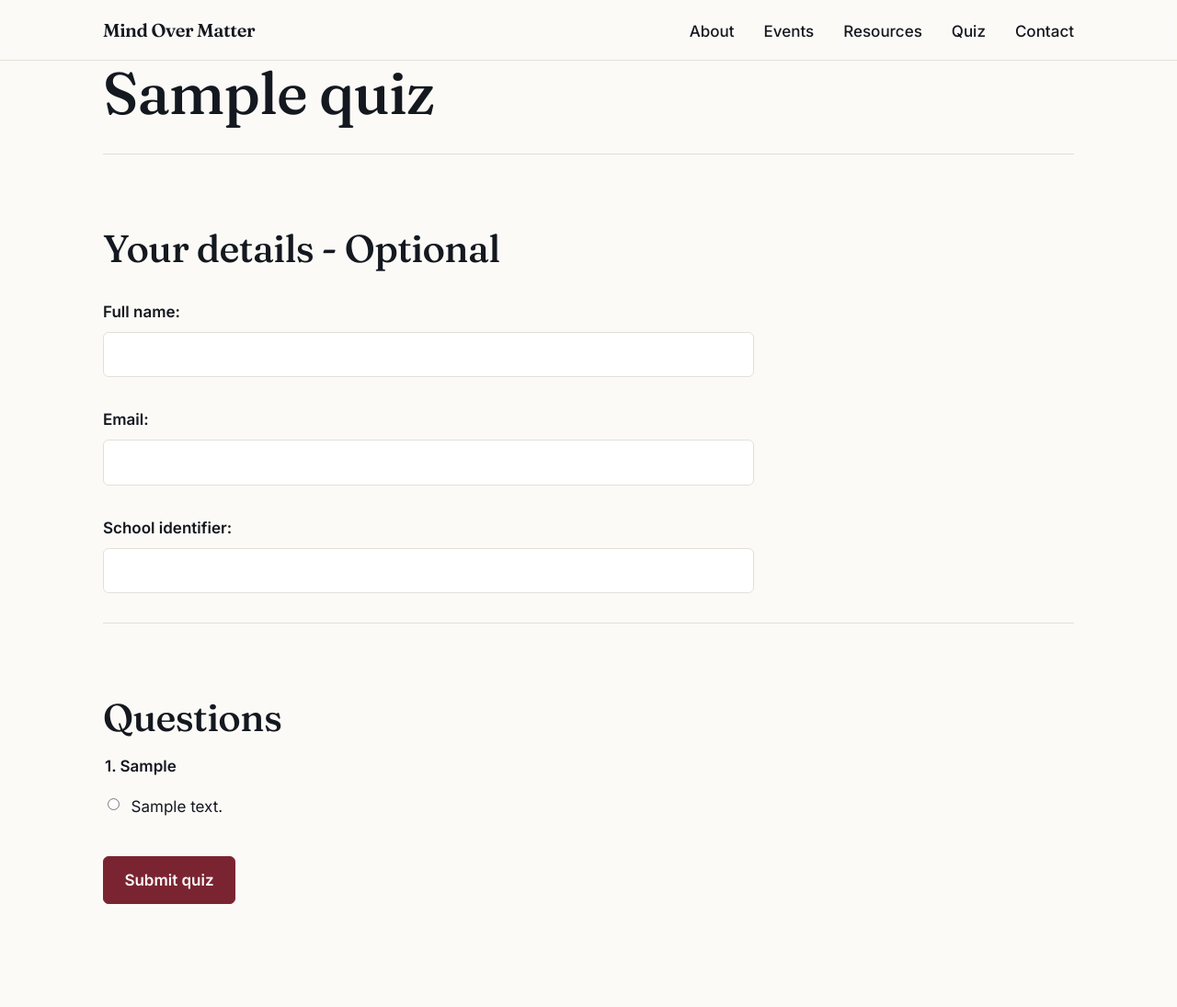
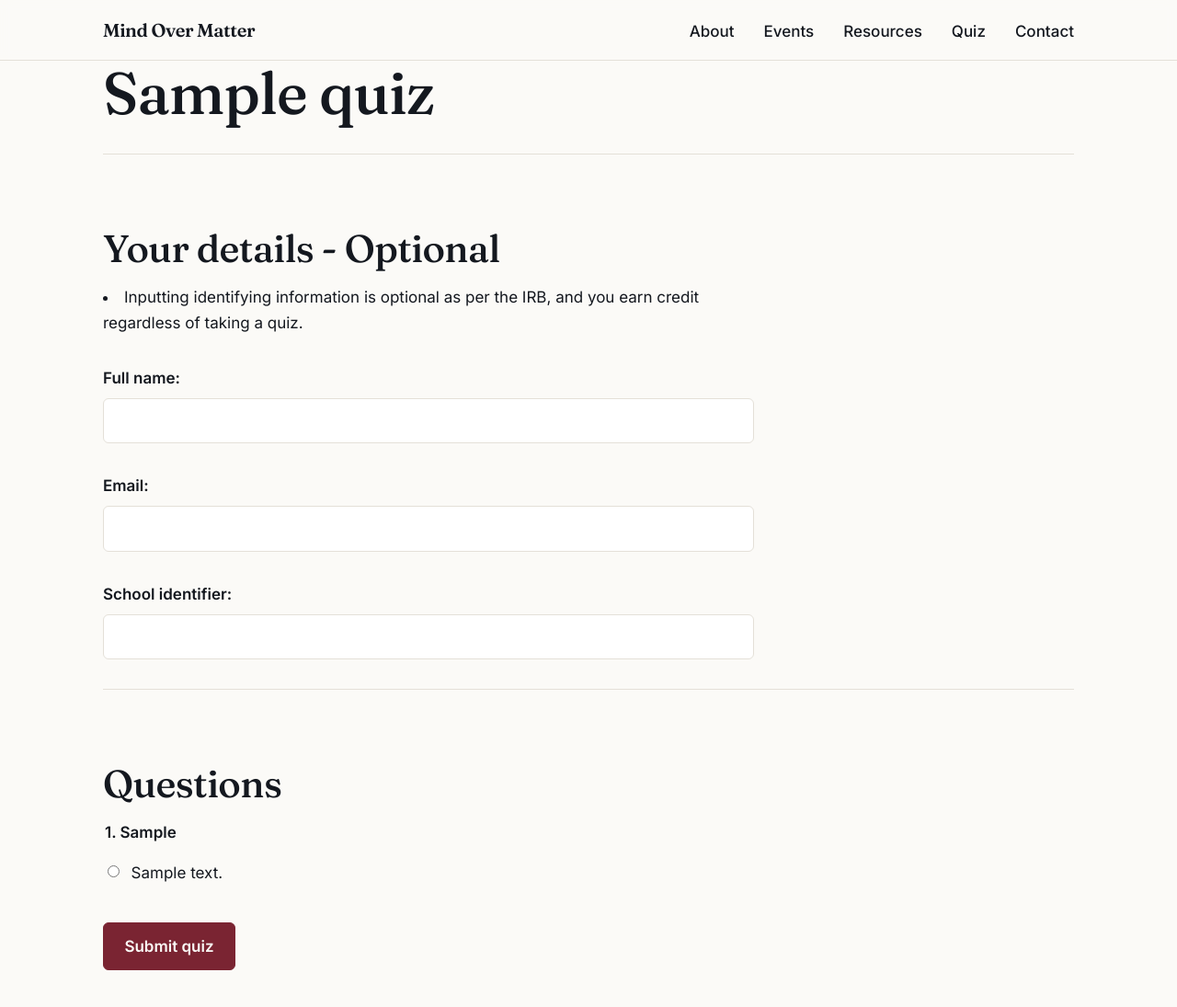
Before and after one commit to thekingsbs/mindovermatter, a Django app: page /quiz/1/ in a window 1280 px wide. Shown: the top 1095 px of the page at 92% size. Run offline with Django 5.2, Linux system fonts and the light colour scheme; tables that the repository leaves empty hold one stand-in row (values such as "Sample post").

Commit message:
fixed stuff 4

```diff
--- a/templates/pages/quiz_take.html
+++ b/templates/pages/quiz_take.html
@@ -11,6 +11,8 @@
 
   <div class="section-header">
     <h2>Your details - Optional</h2>
+    <li>Inputting identifying information is optional as per the IRB, and you earn credit regardless of taking a quiz.
+    </li>
   </div>
   {% include "components/field.html" with field=form.full_name %}
   {% include "components/field.html" with field=form.email %}
```
